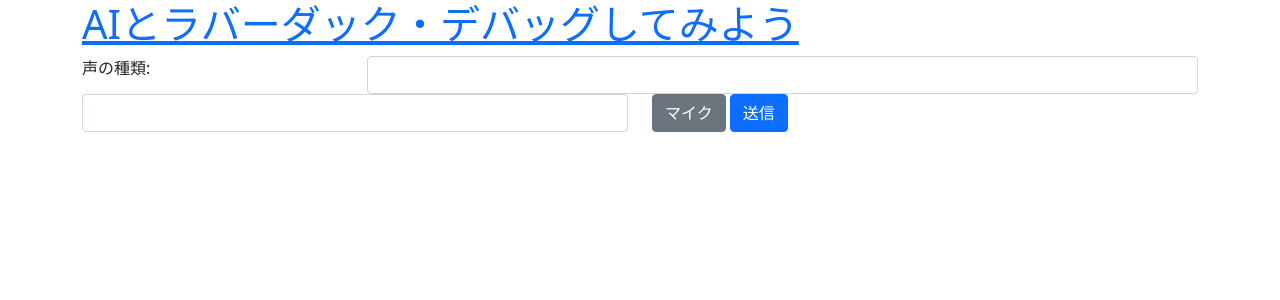
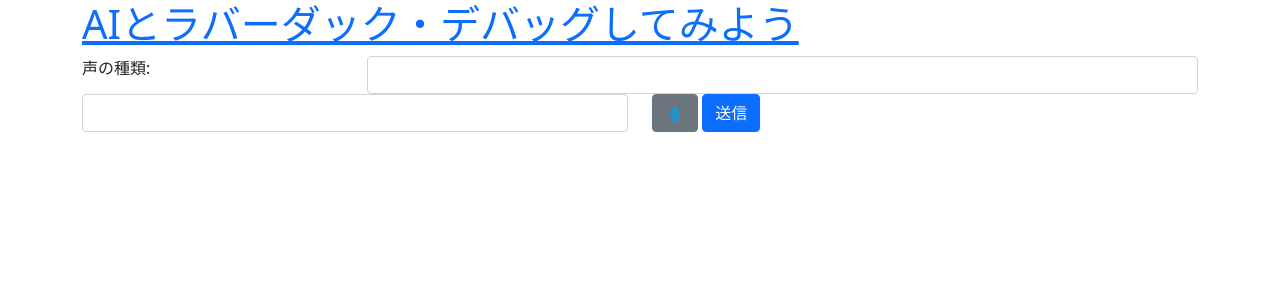
Before and after one commit to MasayukiTanaka0412/Izumi, a Flask app: template templates/index.html in a window 1280 px wide. Shown: the top 300 px of the page. Run offline with Flask 2, Linux system fonts and the light colour scheme; the template is opened without the code that fills it: most values are stand-ins (such as "Sample title", 1, 10 or a date in 2020); lists and menus that the app fills with data are empty.

Commit message:
Layout change

```diff
--- a/templates/index.html
+++ b/templates/index.html
@@ -25,7 +25,9 @@
       <input type="text" id="query" class="form-control">
     </div>
     <div class="col">
-      <button type="button" class="btn btn-secondary" onclick="startRecognize()">マイク</button>
+      <button type="button" class="btn btn-secondary" onclick="startRecognize()">
+        <img src="{{url_for('static', filename='microphone.png')}}" alt="音声認識" width="20px"/>
+      </button>
       <button type="button" class="btn btn-primary" onclick="submitQuery()">送信</button>
     </div>
   </div>
@@ -93,10 +95,10 @@
     function submitQuery(){
         query = $( "#query" ).val()
         $( "#query" ).val('りんな考え中。。。')
-        $( "#talk" ).append('あなた：' + query + '<br/>')
+        $( "#talk" ).append('<p class="text-right">あなた：' + query + '</p>')
 
         $.getJSON("/rinna/" + query, function(json){
-            $( "#talk" ).append('りんな (' + json.sentiment +')：' + json.generatedText + '<br/>')
+            $( "#talk" ).append('<p class="text-left">りんな (' + json.sentiment +')：' + json.generatedText + '</p>')
 
             const uttr = new SpeechSynthesisUtterance(json.generatedText)
             uttr.lang = "ja-JP"
```
Also changed, not shown: static/microphone.png (added).
